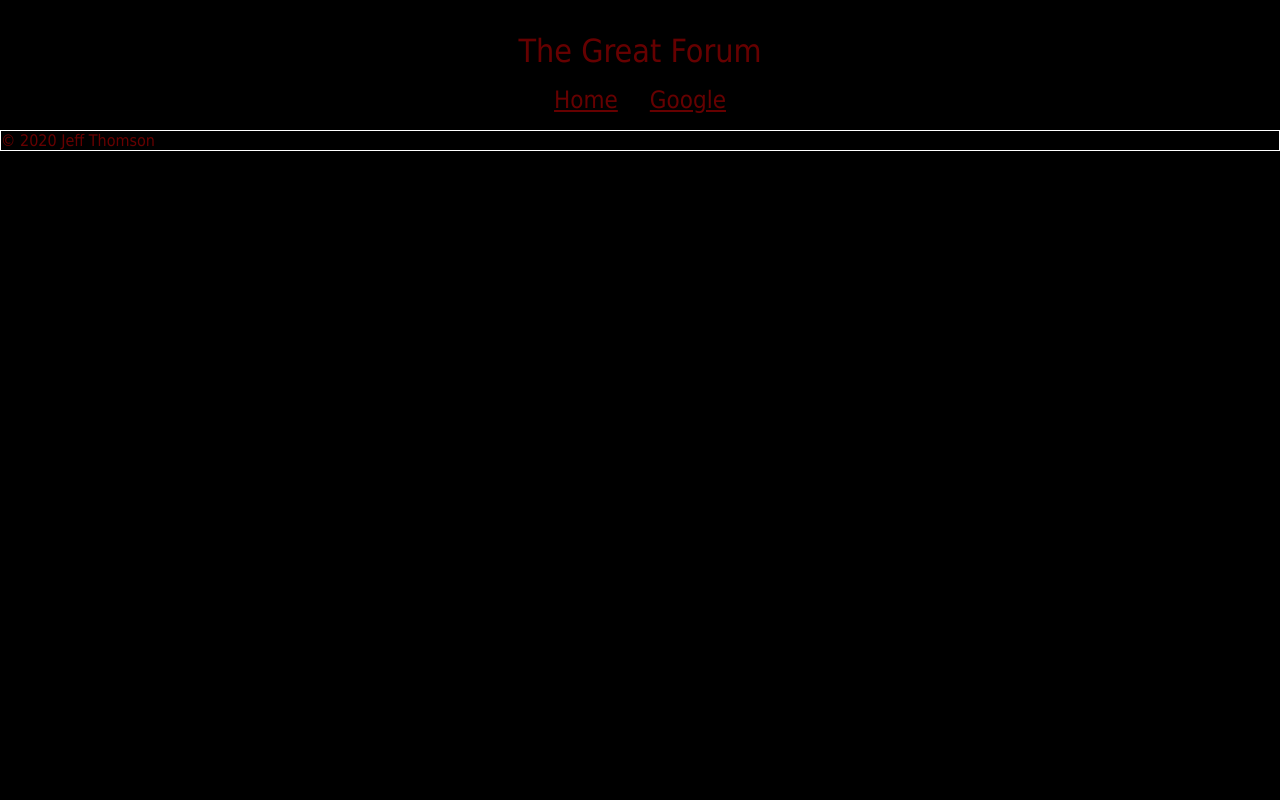
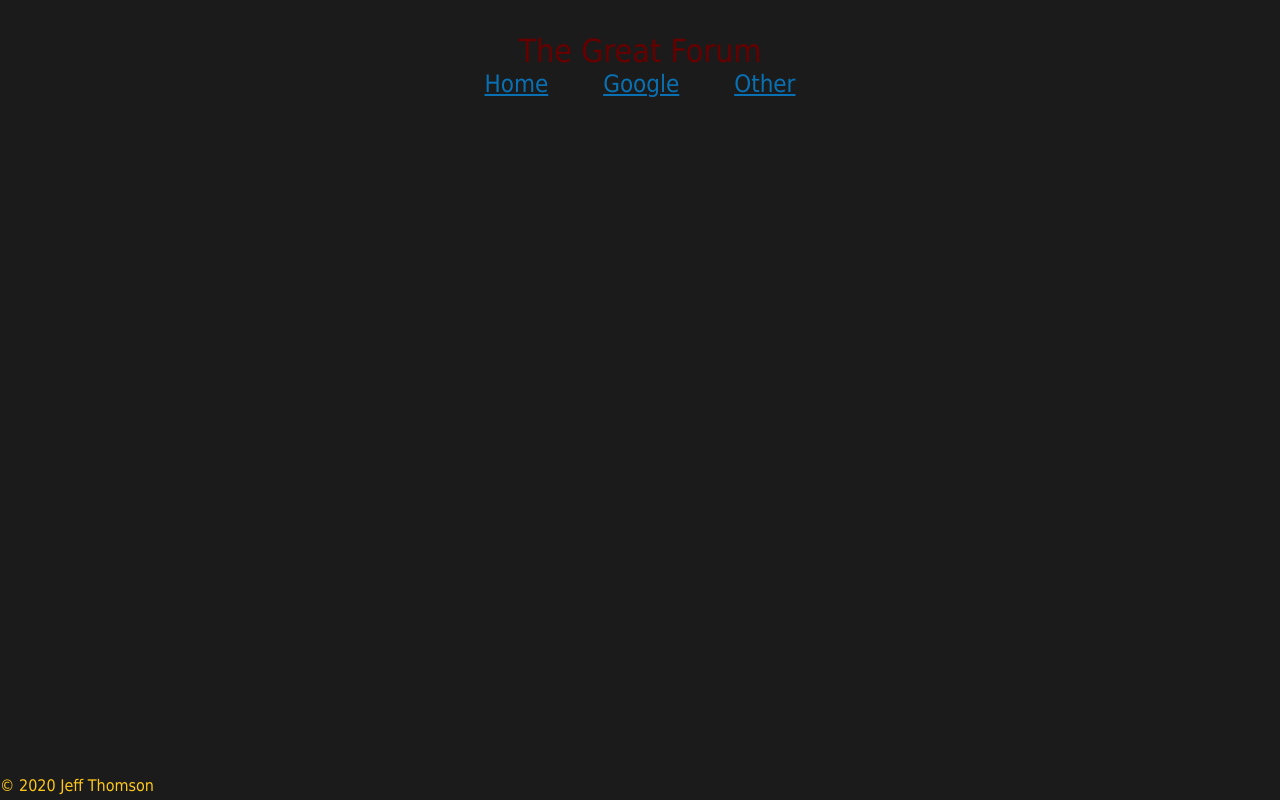
Before and after one commit to Kyriau/cosc360-website-project, a PHP site: page /html/homepage.html in a window 1280 px wide. Run offline with PHP 8.4, Linux system fonts and the light colour scheme.

Commit message:
Added theme colours

```diff
--- a/src/css/style.css
+++ b/src/css/style.css
@@ -1,6 +1,15 @@
+:root {
+	--theme-red: #B31212;
+	--theme-yellow: #FFC819;
+	--theme-dark-red: #660000;
+	--theme-prussian-blue: #003153;
+	--theme-light-blue: #0971B3;
+	--theme-off-black: #1B1B1B ;
+}
+
 body {
-	background-color: #000000;
-	color: #660000;
+	background-color: var(--theme-off-black);
+	color: var(--theme-dark-red);
 	font-family: Tahoma;
 	display: flex;
 	flex-direction: column;
@@ -11,7 +20,10 @@ header {
 }
 
 footer {
-	border: 1px solid white;
+	bottom: 0;
+	color: var(--theme-yellow);
+	height: 1.5em;
+	position: absolute;
 }
 
 nav {
@@ -25,12 +37,12 @@ nav a {
 	padding: 0.5em;
 }
 
-a {
-	color: #660000;
+a:hover, a:visited {
+	color: var(--theme-prussian-blue);
 }
 
-a:hover, a:visited {
-	color: #330000;
+a:link {
+	color: var(--theme-light-blue);
 }
 
 h1 {
--- a/src/html/homepage.html
+++ b/src/html/homepage.html
@@ -10,8 +10,11 @@
 		<header>
 			<h1>The Great Forum</h1>
 			<nav>
-				<a href="html/homepage.html"><h3>Home</h3></a>
-				<a href="https://www.google.com"><h3>Google</h3></a>
+				<h3>
+					<a href="html/homepage.html">Home</a>
+					<a href="https://www.google.com">Google</a>
+					<a href="html/404.html">Other</a>
+				</h3>
 			</nav>
 		</header>
 		<footer>
```
